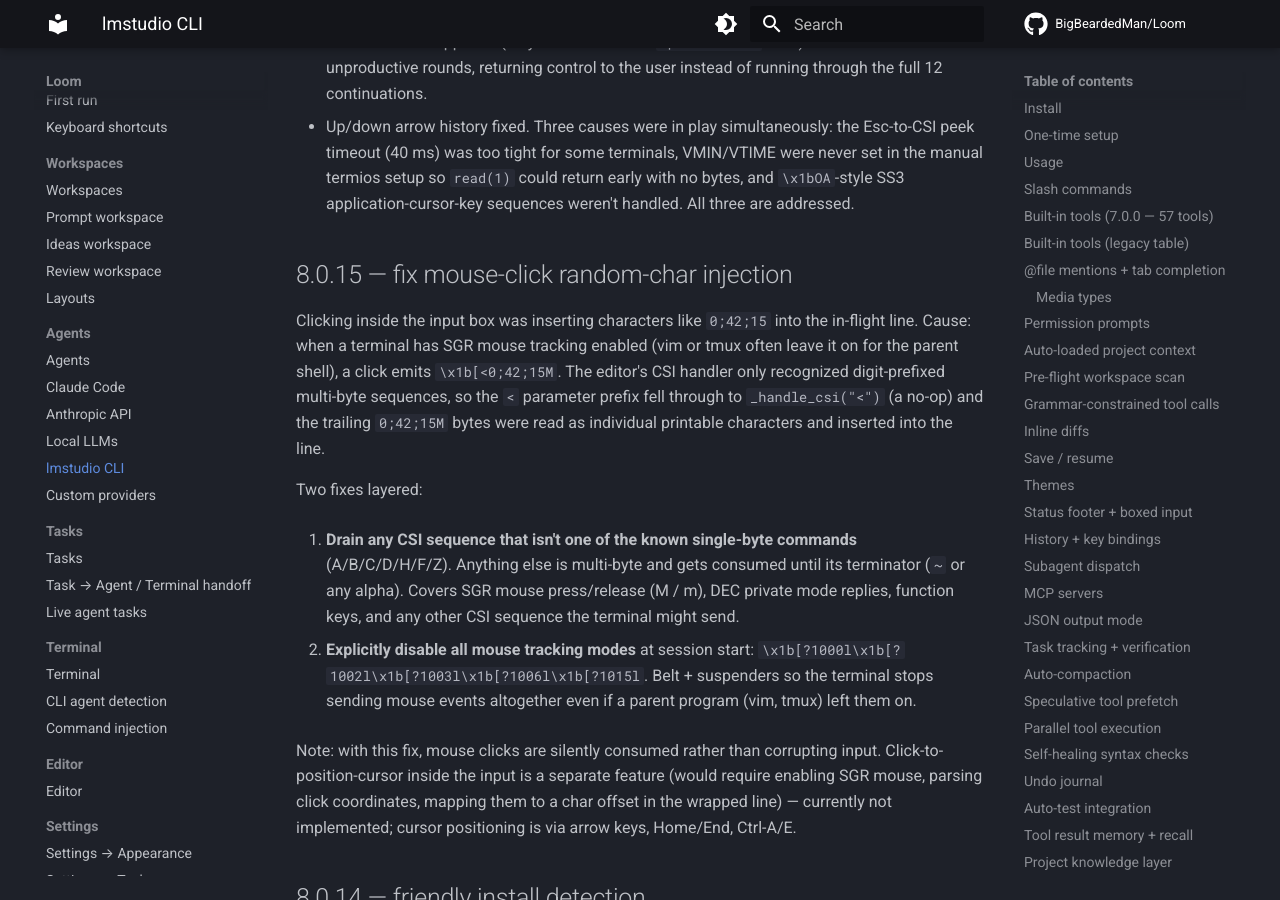
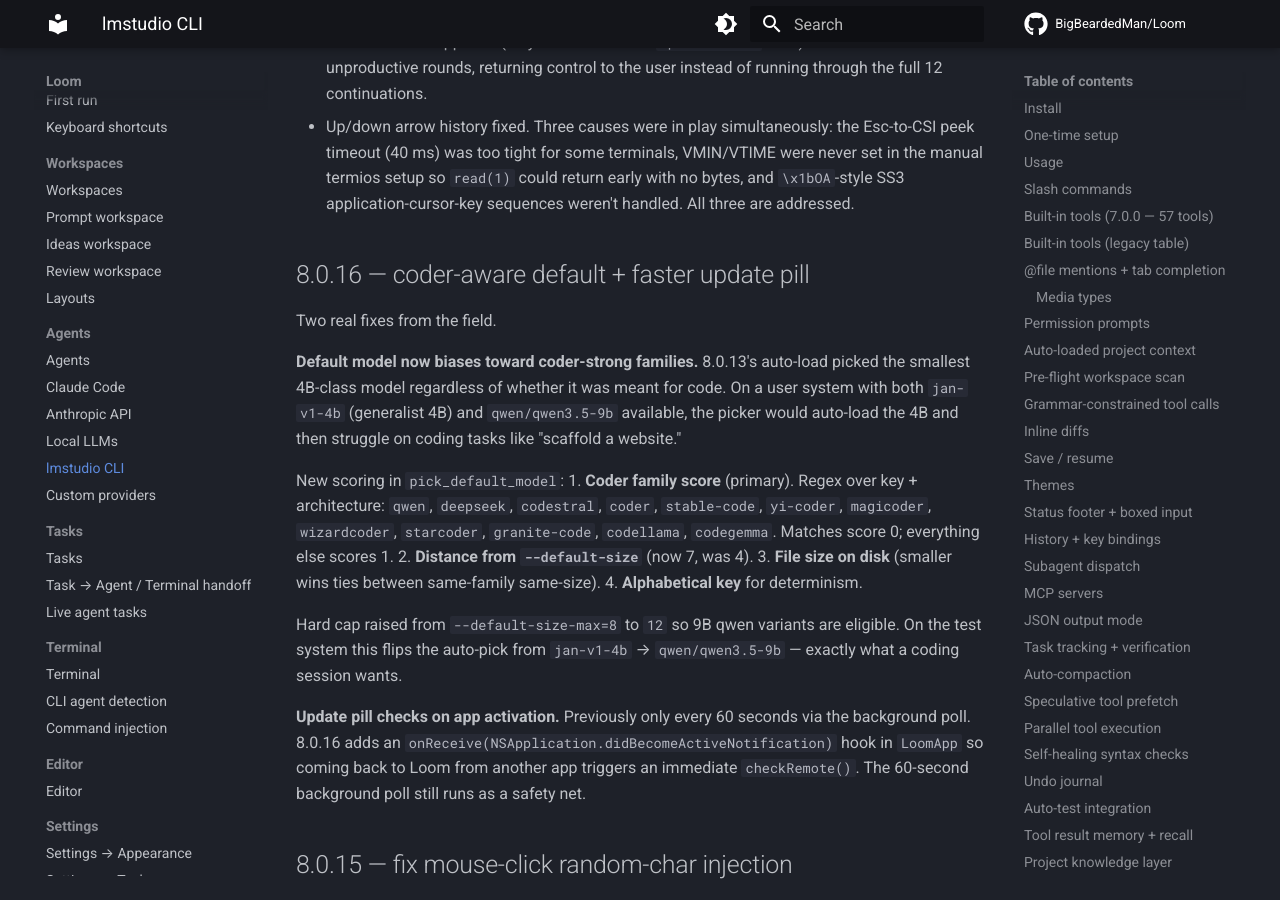
Before and after one commit to BigBeardedMan/Loom, an MkDocs documentation site: the page built from docs/agents/lmstudio-cli.md, in a window 1280 px wide and 900 px high, scrolled down 23590 px. Built offline with MkDocs 1.6.1 and Material for MkDocs 9.7.7, drawn with Linux system fonts in a browser that asks for light colours; comment, search, counter and statistics services are not loaded.

Commit message:
lmstudio 8.0.16: coder-aware default + faster update pill
Two real fixes from the field.

1. Default model picker biases toward coder-strong families.
   8.0.13's auto-load picked the smallest 4B-class model regardless
   of intent. A user with both jan-v1-4b and qwen3.5-9b would get
   the 4B and struggle on coding tasks like "scaffold a website."

   New pick_default_model scoring (lower better):
   - Coder family (primary). Regex over key + arch:
     qwen / deepseek / codestral / coder / stable-code /
     yi-coder / magicoder / wizardcoder / starcoder /
     granite-code / codellama / codegemma. Match=0, else=1.
   - Distance from --default-size (now 7, was 4).
   - File size on disk (tiebreak).
   - Alphabetical key for determinism.

   Hard cap raised from 8 to 12 so 9B qwen models are eligible.
   On the test system this flips auto-pick from jan-v1-4b ->
   qwen/qwen3.5-9b - exactly what a coding session wants.

2. Update pill checks on app activation. Previously only every
   60s via the background poll. Now also fires immediately when
   Loom comes back to foreground, so a user who shipped a new
   release sees the pill within seconds.

Co-Authored-By: Claude Opus 4.7 <noreply@anthropic.com>

```diff
--- a/docs/agents/lmstudio-cli.md
+++ b/docs/agents/lmstudio-cli.md
@@ -651,6 +651,22 @@ General-purpose 3B–4B models will usually skip `update_tasks` or call it once
 - Zero-progress orchestrator guard. The continuation loop tracks consecutive turns where no real tool work happened (only narration + bare `update_tasks` calls) and breaks out after 2 unproductive rounds, returning control to the user instead of running through the full 12 continuations.
 - Up/down arrow history fixed. Three causes were in play simultaneously: the Esc-to-CSI peek timeout (40 ms) was too tight for some terminals, VMIN/VTIME were never set in the manual termios setup so `read(1)` could return early with no bytes, and `\x1bOA`-style SS3 application-cursor-key sequences weren't handled. All three are addressed.
 
+## 8.0.16 — coder-aware default + faster update pill
+
+Two real fixes from the field.
+
+**Default model now biases toward coder-strong families.** 8.0.13's auto-load picked the smallest 4B-class model regardless of whether it was meant for code. On a user system with both `jan-v1-4b` (generalist 4B) and `qwen/qwen3.5-9b` available, the picker would auto-load the 4B and then struggle on coding tasks like "scaffold a website."
+
+New scoring in `pick_default_model`:
+1. **Coder family score** (primary). Regex over key + architecture: `qwen`, `deepseek`, `codestral`, `coder`, `stable-code`, `yi-coder`, `magicoder`, `wizardcoder`, `starcoder`, `granite-code`, `codellama`, `codegemma`. Matches score 0; everything else scores 1.
+2. **Distance from `--default-size`** (now 7, was 4).
+3. **File size on disk** (smaller wins ties between same-family same-size).
+4. **Alphabetical key** for determinism.
+
+Hard cap raised from `--default-size-max=8` to `12` so 9B qwen variants are eligible. On the test system this flips the auto-pick from `jan-v1-4b` → `qwen/qwen3.5-9b` — exactly what a coding session wants.
+
+**Update pill checks on app activation.** Previously only every 60 seconds via the background poll. 8.0.16 adds an `onReceive(NSApplication.didBecomeActiveNotification)` hook in `LoomApp` so coming back to Loom from another app triggers an immediate `checkRemote()`. The 60-second background poll still runs as a safety net.
+
 ## 8.0.15 — fix mouse-click random-char injection
 
 Clicking inside the input box was inserting characters like `0;42;15` into the in-flight line. Cause: when a terminal has SGR mouse tracking enabled (vim or tmux often leave it on for the parent shell), a click emits `\x1b[<0;42;15M`. The editor's CSI handler only recognized digit-prefixed multi-byte sequences, so the `<` parameter prefix fell through to `_handle_csi("<")` (a no-op) and the trailing `0;42;15M` bytes were read as individual printable characters and inserted into the line.
--- a/project.yml
+++ b/project.yml
@@ -15,7 +15,7 @@ settings:
     # release, so the pill never shows a code lower than what's on main.
     # Bump this manually before each testing release; release-testing.sh
     # reads it back out and tags the GitHub pre-release `testing-<version>`.
-    MARKETING_VERSION: "8.0.15"
+    MARKETING_VERSION: "8.0.16"
     CURRENT_PROJECT_VERSION: "1"
     CODE_SIGN_STYLE: Manual
     CODE_SIGN_IDENTITY: "Loom Local Codesign"
```
Also changed, not shown: 2 other files.
